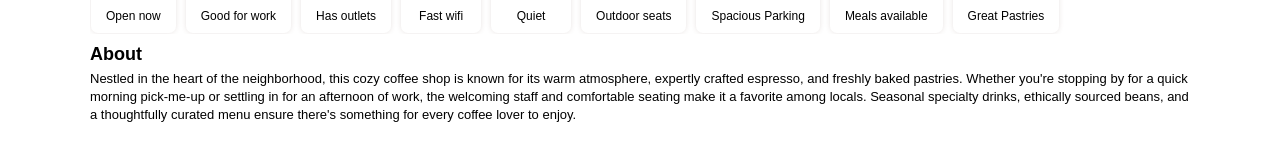
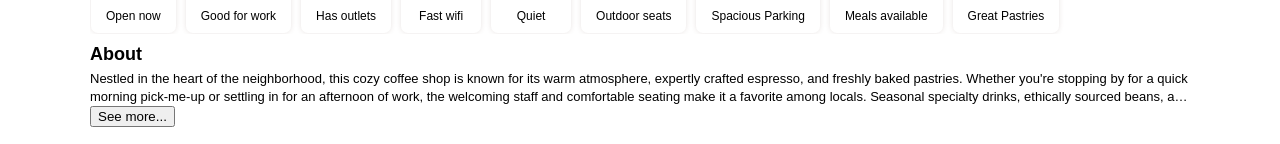
Before and after one commit to Jean123Van/coffee-shop, a React (Vite) app: page /cafe/1 in a window 1280 px wide. Shown: the part 891-1035 px from the top of the page. Built offline with nearby package versions, Linux system fonts and the light colour scheme.

Commit message:
initial About section expandable button render

```diff
--- a/src/components/CoffeeShopMainPage/About.tsx
+++ b/src/components/CoffeeShopMainPage/About.tsx
@@ -1,6 +1,34 @@
+import { useEffect, useRef, useState } from 'react';
 import MainPageSectionContainer from '../Containers/MainPageSectionContainer/MainPageSectionContainer';
 
 function About() {
+    const textRef = useRef<HTMLSpanElement>(null);
+    const [showSeeMore, setShowSeeMore] = useState(true);
+    const [canExpand, setCanExpand] = useState(true);
+
+    useEffect(() => {
+        if (!textRef.current) return;
+
+        const element = textRef.current;
+
+        const setTextBehavior = () => {
+            if (element?.scrollHeight <= element?.clientHeight) {
+                setCanExpand(false);
+                setShowSeeMore(false);
+            } else {
+                setCanExpand(true);
+                setShowSeeMore(true);
+            }
+        };
+
+        setTextBehavior();
+
+        const observer = new ResizeObserver(setTextBehavior);
+        observer.observe(element);
+
+        return () => observer.disconnect();
+    }, []);
+
     return (
         <MainPageSectionContainer
             title="About"
@@ -8,21 +36,49 @@ function About() {
                 marginTop: '10px',
             }}
         >
+            <div>
                 <span
+                    ref={textRef}
                     style={{
                         fontSize: '13px',
                         lineHeight: '18px',
+                        ...(showSeeMore
+                            ? {
+                                  display: '-webkit-box',
+                                  WebkitBoxOrient: 'vertical',
+                                  WebkitLineClamp: '2',
+                                  overflow: 'hidden',
+                              }
+                            : {}),
                     }}
                 >
-                Nestled in the heart of the neighborhood, this cozy coffee shop
-                is known for its warm atmosphere, expertly crafted espresso, and
-                freshly baked pastries. Whether you're stopping by for a quick
-                morning pick-me-up or settling in for an afternoon of work, the
-                welcoming staff and comfortable seating make it a favorite among
-                locals. Seasonal specialty drinks, ethically sourced beans, and
-                a thoughtfully curated menu ensure there's something for every
+                    Nestled in the heart of the neighborhood, this cozy coffee
+                    shop is known for its warm atmosphere, expertly crafted
+                    espresso, and freshly baked pastries. Whether you're
+                    stopping by for a quick morning pick-me-up or settling in
+                    for an afternoon of work, the welcoming staff and
+                    comfortable seating make it a favorite among locals.
+                    Seasonal specialty drinks, ethically sourced beans, and a
+                    thoughtfully curated menu ensure there's something for every
                     coffee lover to enjoy.
+                    {/* Nestled in the heart of the neighborhood, this cozy coffee
+                    shop is known for its warm atmosphere, expertly crafted
+                    espresso, and freshly baked pastries. Whether you're
+                    stopping by for a quick morning pick-me-up or settling in
+                    for an afternoon of work, the welcoming staff and
+                    comfortable seating make it a favorite among locals. */}
                 </span>
+
+                {canExpand && (
+                    <button
+                        onClick={() => {
+                            setShowSeeMore((prev) => !prev);
+                        }}
+                    >
+                        {showSeeMore ? 'See more...' : 'See less'}
+                    </button>
+                )}
+            </div>
         </MainPageSectionContainer>
     );
 }
```
Lines whose indentation alone changed are shown as unchanged.
